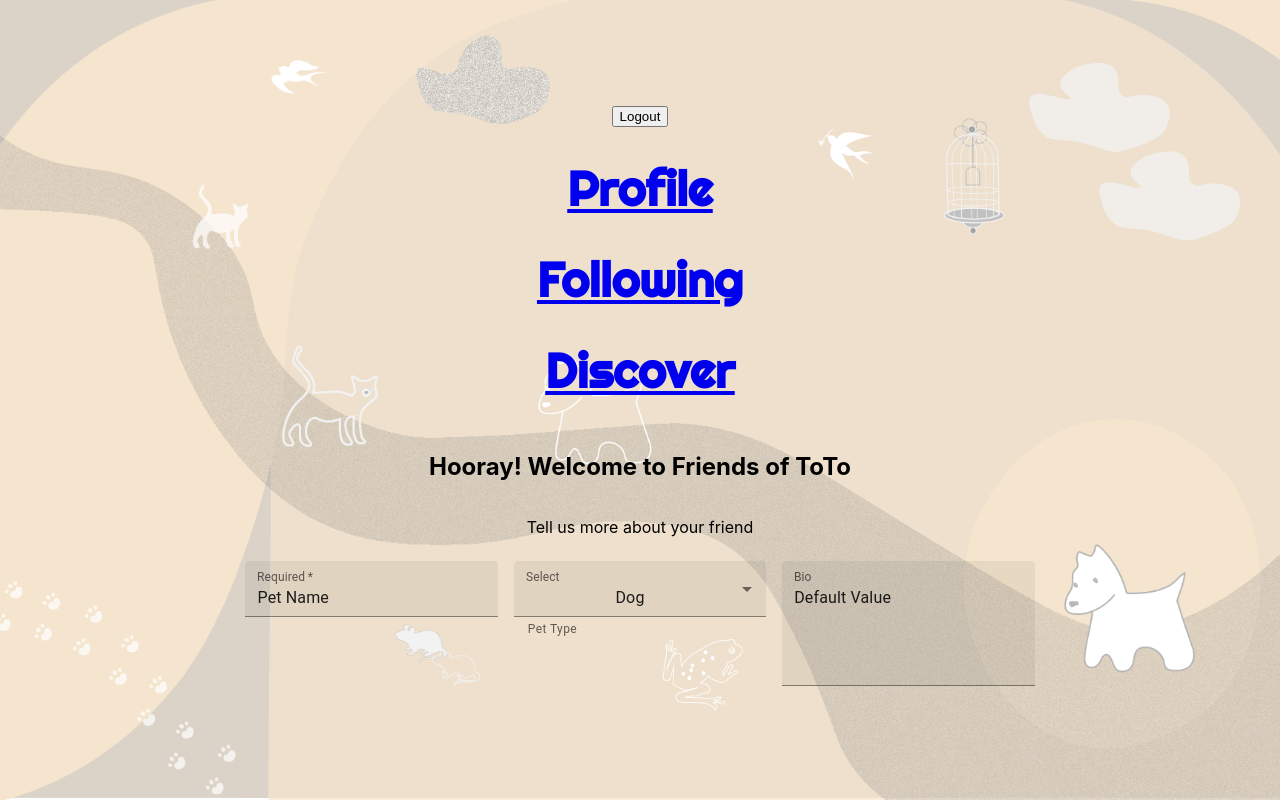
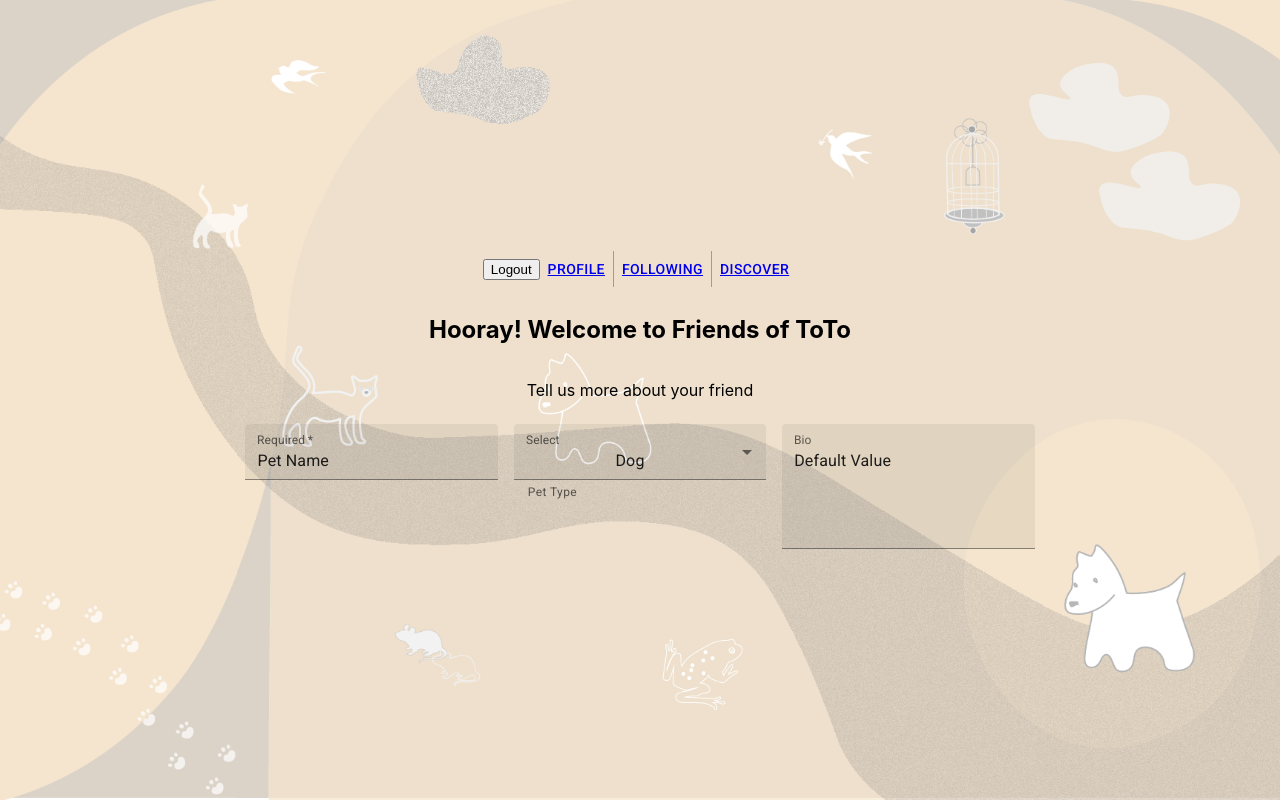
Before and after one commit to ShyFidelity/friends-of-toto, a React (Create React App) app in the folder client/: page /profile in a window 1280 px wide. Built offline with nearby package versions, Linux system fonts and the light colour scheme.

Commit message:
Minor changes to navigation -> need to add conditional rendering for logout button

```diff
--- a/client/package.json
+++ b/client/package.json
@@ -5,6 +5,7 @@
   "proxy": "http://localhost:3001",
   "dependencies": {
     "@apollo/client": "^3.3.5",
+    "@material-ui/core": "^4.12.3",
     "@testing-library/jest-dom": "^5.14.1",
     "@testing-library/react": "^11.2.7",
     "@testing-library/user-event": "^12.8.3",
--- a/client/public/index.html
+++ b/client/public/index.html
@@ -11,6 +11,7 @@
     />
     <link rel="apple-touch-icon" href="%PUBLIC_URL%/logo192.png" />
     <link rel="manifest" href="%PUBLIC_URL%/manifest.json" />
+    <link rel="stylesheet" href="https://fonts.googleapis.com/css?family=Roboto:300,400,500,700&display=swap" />
     <title>Friends of ToTo</title>
   </head>
   <body>
--- a/client/src/components/Header/index.js
+++ b/client/src/components/Header/index.js
@@ -1,25 +1,45 @@
 import React from 'react';
-import { Link } from 'react-router-dom';
+import { NavLink } from 'react-router-dom';
+import Button from '@material-ui/core/Button';
+import ButtonGroup from '@material-ui/core/ButtonGroup';
+import { makeStyles } from '@material-ui/core/styles';
+
+import Auth from '../../utils/auth';
+
+const useStyles = makeStyles((theme) => ({
+  root: {
+    display: 'flex',
+    flexDirection: 'column',
+    alignItems: 'center',
+    '& > *': {
+      margin: theme.spacing(1),
+    },
+  },
+}));
 
 const Header = () => {
+  const classes = useStyles();
+
+  const logout = (event) => {
+    event.preventDefault();
+    Auth.logout();
+  };
+
   return (
-    <header className="bg-info text-dark mb-4 py-3 display-flex align-center">
-      <Link className="text-dark" to="/profile">
-        <h1 className="m-0" style={{ fontSize: '3rem' }}>
-          Profile
-        </h1>
-      </Link>
-      <Link className="text-dark" to="/following">
-        <h1 className="m-0" style={{ fontSize: '3rem' }}>
-          Following
-        </h1>
-      </Link>
-      <Link className="text-dark" to="/discover">
-        <h1 className="m-0" style={{ fontSize: '3rem' }}>
-          Discover
-        </h1>
-      </Link>
-    </header>
+    <div className={classes.root}>
+      <header className="bg-info text-dark mb-4 py-3 display-flex align-center">
+        <button className="btn btn-lg btn-light m-2" onClick={logout}>Logout</button>
+        <ButtonGroup variant="text" color="primary" aria-label="outlined primary button group">
+          <Button><NavLink to="/profile" className={isActive =>
+            "nav-link" + (!isActive ? " unselected" : "")}>Profile</NavLink>
+          </Button>
+          <Button><NavLink to='/following' className={isActive =>
+            "nav-link" + (!isActive ? " unselected" : "")}>Following</NavLink></Button>
+          <Button><NavLink to='/discover' className={isActive =>
+            "nav-link" + (!isActive ? " unselected" : "")}>Discover</NavLink></Button>
+        </ButtonGroup>
+      </header>
+    </div>
   );
 };
 
--- a/client/src/pages/Profile.js
+++ b/client/src/pages/Profile.js
@@ -1,7 +1,5 @@
 import React from 'react';
 import Box from '@mui/material/Box';
-
-import Auth from '../utils/auth';
 
 import TextField from '@mui/material/TextField';
 import MenuItem from '@mui/material/MenuItem';
@@ -37,11 +35,6 @@ const petTypes = [
 
 export default function Profile() {
 
-  const logout = (event) => {
-    event.preventDefault();
-    Auth.logout();
-  };
-
   const [petType, setPetType] = React.useState('Dog');
 
   const handleChange = (event) => {
@@ -50,7 +43,6 @@ export default function Profile() {
 
   return (
     <div className="container">
-          <button className="btn btn-lg btn-light m-2" onClick={logout}>Logout</button>
       <Header />
       <h2>Hooray! Welcome to Friends of ToTo</h2>
       <p>Tell us more about your friend</p>
@@ -63,7 +55,6 @@ export default function Profile() {
         noValidate
         autoComplete="off"
       >
-
         <div>
           <TextField
             required
@@ -96,7 +87,6 @@ export default function Profile() {
             variant="filled"
           />
         </div>
-
       </Box>
     </div>
   );
--- a/client/src/pages/landing.js
+++ b/client/src/pages/landing.js
@@ -1,10 +1,25 @@
 import { Link } from 'react-router-dom';
 import toto from '../images/toto.svg';
 // import paw from '../images/pawlike.svg';
+import Button from '@material-ui/core/Button';
+import ButtonGroup from '@material-ui/core/ButtonGroup';
+import { makeStyles } from '@material-ui/core/styles';
+
+const useStyles = makeStyles((theme) => ({
+  root: {
+    display: 'flex',
+    flexDirection: 'column',
+    alignItems: 'center',
+    '& > *': {
+      margin: theme.spacing(1),
+    },
+  },
+}));
 
 export default function Landing() {
+  const classes = useStyles();
   return (
-        <div className="Landing">
+    <div className={classes.root}>
       <header className="App-header">
         <img src={toto} className="App-logo" alt="toto dog logo" />
         <h1>Friends of Toto!</h1>
@@ -12,11 +27,11 @@ export default function Landing() {
           A social network for animals because people talk too much.
         </p>
         {/* <img src= {paw} alt= "paw like btn" /> */}
-          <Link to="/login">Login</Link>
-          <br />
-          <Link to="/signup">Create Account</Link>
+        <ButtonGroup color="secondary" variant="contained" aria-label="contained secondary button group">
+          <Button><Link to="/login" style={{ textDecoration: 'none', color: 'white' }}>Login</Link></Button>
+          <Button><Link to='/signup' style={{ textDecoration: 'none', color: 'white' }}>Create Account</Link></Button>
+        </ButtonGroup>
       </header>
     </div>
   )
-
 }
```
Also changed, not shown: 1 other file (tests, documents, lock files or other folders). Lines whose indentation alone changed are shown as unchanged.
